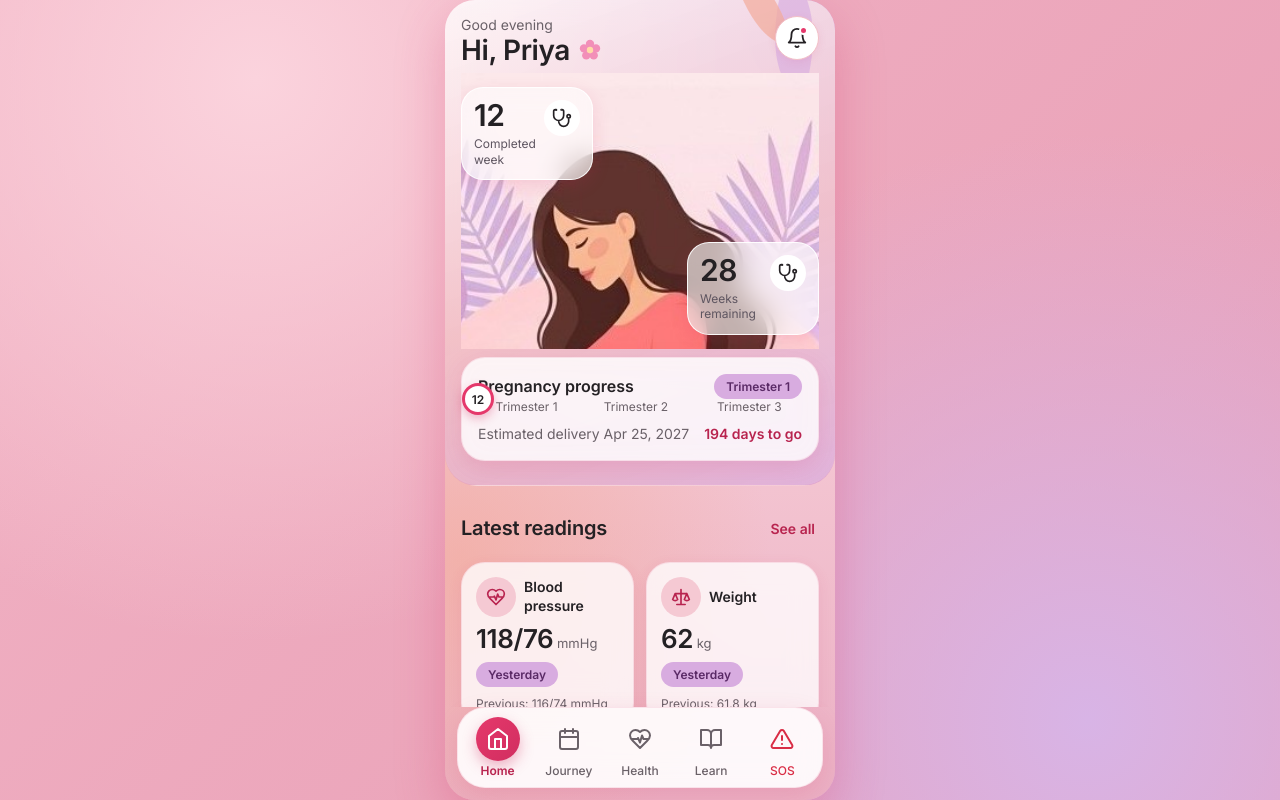
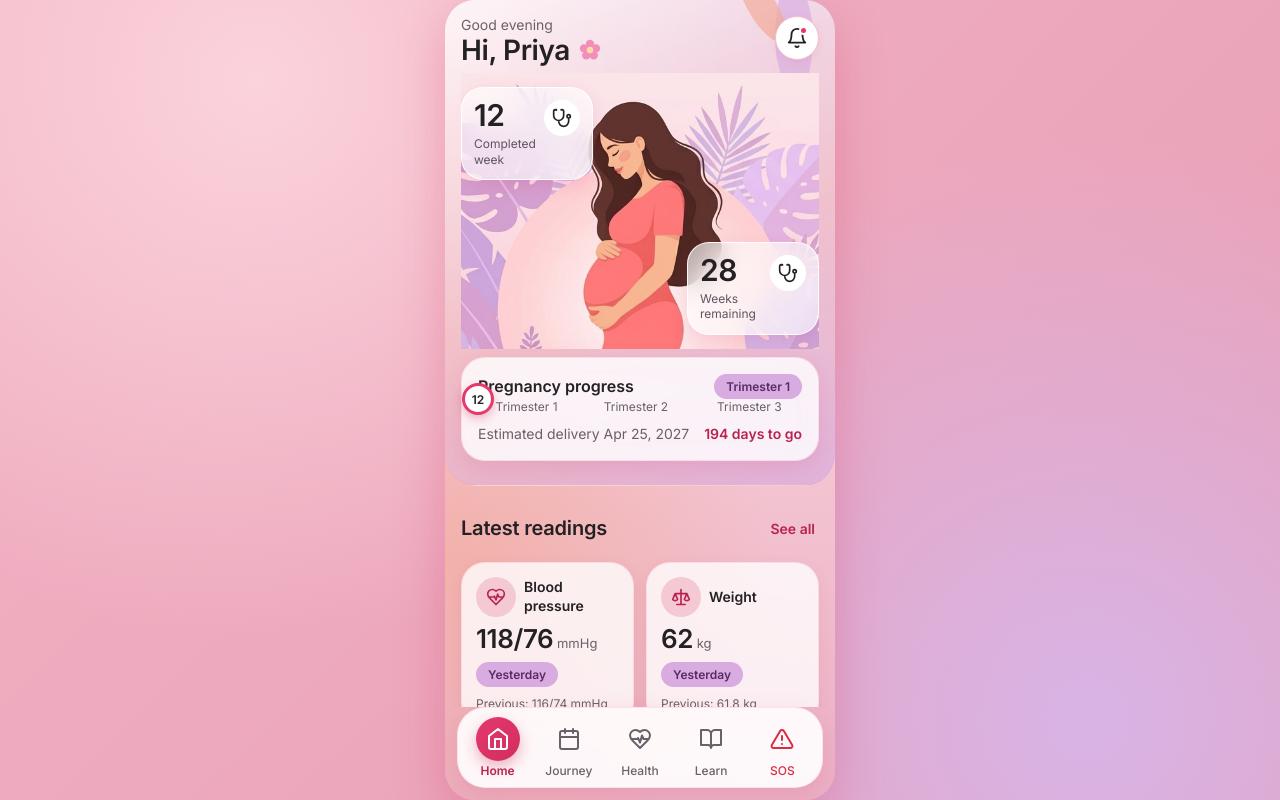
Before and after one commit to pachisiaprincy9-svg/MateriCare, a plain HTML site: page index.html in a window 1280 px wide. Drawn offline with nearby package versions, Linux system fonts and the light colour scheme.

Commit message:
Replace image2.jpeg with matericare-hero.jpg

```diff
--- a/index.html
+++ b/index.html
@@ -213,7 +213,7 @@ textarea.inp{padding:12px 16px;min-height:96px;line-height:1.5}
 </div>
 <sc-if value="{{ hasDue }}" hint-placeholder-val="{{ true }}">
 <div class="hero2">
-<img class="art" src="./image2.jpeg" alt="Pregnant woman illustration" aria-hidden="true">
+<img class="art" src="./matericare-hero.jpg" alt="Pregnant woman illustration" aria-hidden="true">
 <div class="fcard fc1"><span><span class="fcn">{{ H.doneWk }}</span><span class="fcl">{{ H.fc1Label }}</span></span><span class="fci"><svg width="20" height="20" viewBox="0 0 24 24" fill="none" stroke="currentColor" stroke-width="2" stroke-linecap="round" stroke-linejoin="round" aria-hidden="true"><path d="{{ I.steth }}"/></svg></span></div>
 <div class="fcard fc2"><span><span class="fcn">{{ H.leftWk }}</span><span class="fcl">{{ H.fc2Label }}</span></span><span class="fci"><svg width="20" height="20" viewBox="0 0 24 24" fill="none" stroke="currentColor" stroke-width="2" stroke-linecap="round" stroke-linejoin="round" aria-hidden="true"><path d="{{ I.steth }}"/></svg></span></div>
 </div>
```
